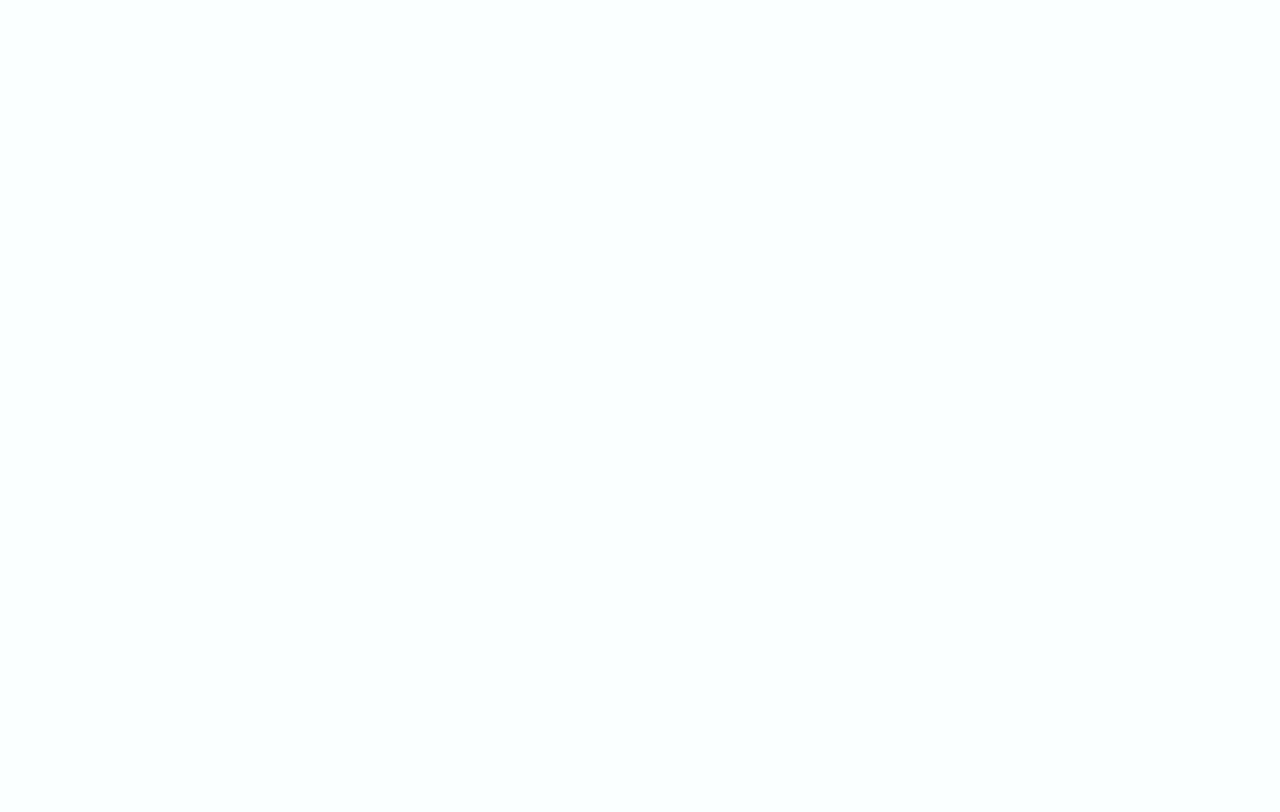
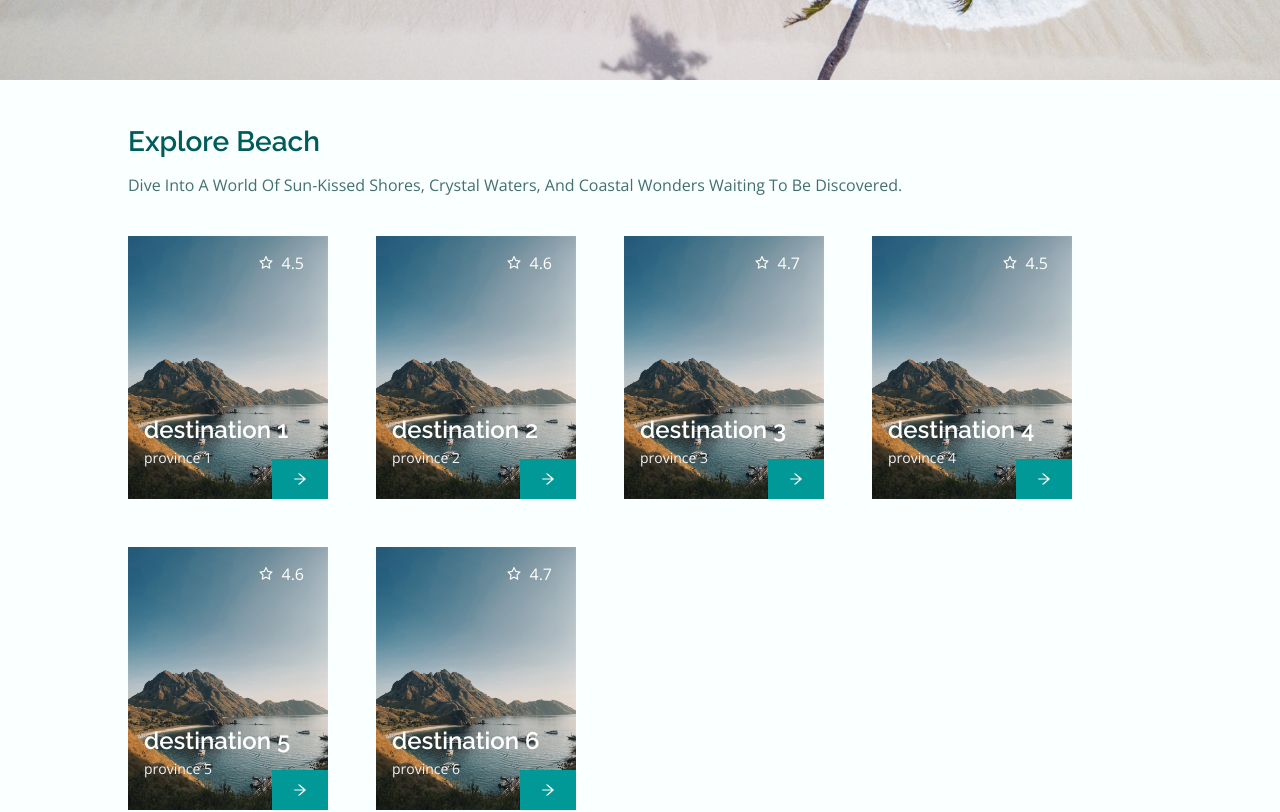
Before and after one commit to IndoXplore-Project/Front-End, a React (Vite) app: page /category in a window 1280 px wide. Before the commit this address had no page. Shown: the part 340-1152 px from the top of the page. Before the commit the page ends 800 px from the top, so only its background shows below. Built offline with nearby package versions, Linux system fonts and the light colour scheme.

Commit message:
add category page

```diff
--- a/src/App.css
+++ b/src/App.css
@@ -155,6 +155,30 @@ button {
   gap: 0.5rem;
 }
 
+.hero_page_img {
+  width: 100%;
+  object-fit: cover;
+}
+
+.card_container {
+  grid-template-columns: repeat(2, max-content);
+  justify-content: center;
+  gap: 3rem 3rem;
+}
+
+@media screen and (max-width: 468px) {
+  .card_container {
+    grid-template-columns: max-content;
+  }
+}
+
+@media screen and (min-width: 568px) {
+  .card_container {
+    grid-template-columns: repeat(2, max-content);
+    justify-content: flex-start;
+  }
+}
+
 @media screen and (min-width: 768px) {
   body {
     margin: 0;
@@ -166,6 +190,10 @@ button {
 
   .section-top {
     padding: 0;
+  }
+
+  .card_container {
+    grid-template-columns: repeat(3, max-content);
   }
 }
 
@@ -186,4 +214,8 @@ button {
     margin-left: auto;
     margin-right: auto;
   }
+
+  .card_container {
+    grid-template-columns: repeat(4, max-content);
+  }
 }
--- /dev/null
+++ b/src/pages/category/Category.jsx
@@ -0,0 +1,73 @@
+import React from "react";
+import "./category.css";
+import categoryImg from "./../../assets/img/category-img.jpg";
+import cardImg from "./../../assets/img/card-img.jpg";
+import Card from "../../components/card/Card";
+
+function Category() {
+  const cardData = [
+    {
+      img: cardImg,
+      destination: "destination 1",
+      province: "province 1",
+      rate: 4.5,
+    },
+    {
+      img: cardImg,
+      destination: "destination 2",
+      province: "province 2",
+      rate: 4.6,
+    },
+    {
+      img: cardImg,
+      destination: "destination 3",
+      province: "province 3",
+      rate: 4.7,
+    },
+    {
+      img: cardImg,
+      destination: "destination 4",
+      province: "province 4",
+      rate: 4.5,
+    },
+    {
+      img: cardImg,
+      destination: "destination 5",
+      province: "province 5",
+      rate: 4.6,
+    },
+    {
+      img: cardImg,
+      destination: "destination 6",
+      province: "province 6",
+      rate: 4.7,
+    },
+  ];
+
+  return (
+    <div className="category">
+      <img src={categoryImg} alt="" className="hero_page_img category_img" />
+      <div className="section-top container">
+        <h2 className="section_title">Explore Beach</h2>
+        <p className="section_desc">
+          Dive into a world of sun-kissed shores, crystal waters, and coastal
+          wonders waiting to be discovered.
+        </p>
+      </div>
+      <div className="card_container container grid">
+        {cardData.map((data, index) => (
+          <Card
+            key={index}
+            img={data.img}
+            destination={data.destination}
+            province={data.province}
+            rate={data.rate}
+            className="destination_card"
+          />
+        ))}
+      </div>
+    </div>
+  );
+}
+
+export default Category;
--- /dev/null
+++ b/src/pages/category/category.css
@@ -0,0 +1,25 @@
+.category {
+  margin-bottom: var(--mb-2-5);
+}
+
+.category_img {
+  height: 280px;
+  margin-bottom: var(--mb-2-5);
+}
+
+.category .section-top {
+  padding: 0;
+  align-items: flex-start;
+  text-align: start;
+  margin-bottom: var(--mb-2-5);
+}
+
+.category .section_desc {
+  max-width: fit-content;
+}
+
+@media screen and (min-width: 768px) {
+  .category_img {
+    height: 420px;
+  }
+}
```
Also changed, not shown: src/App.jsx (+11 -0 lines), src/assets/img/category-img.jpg (added).
